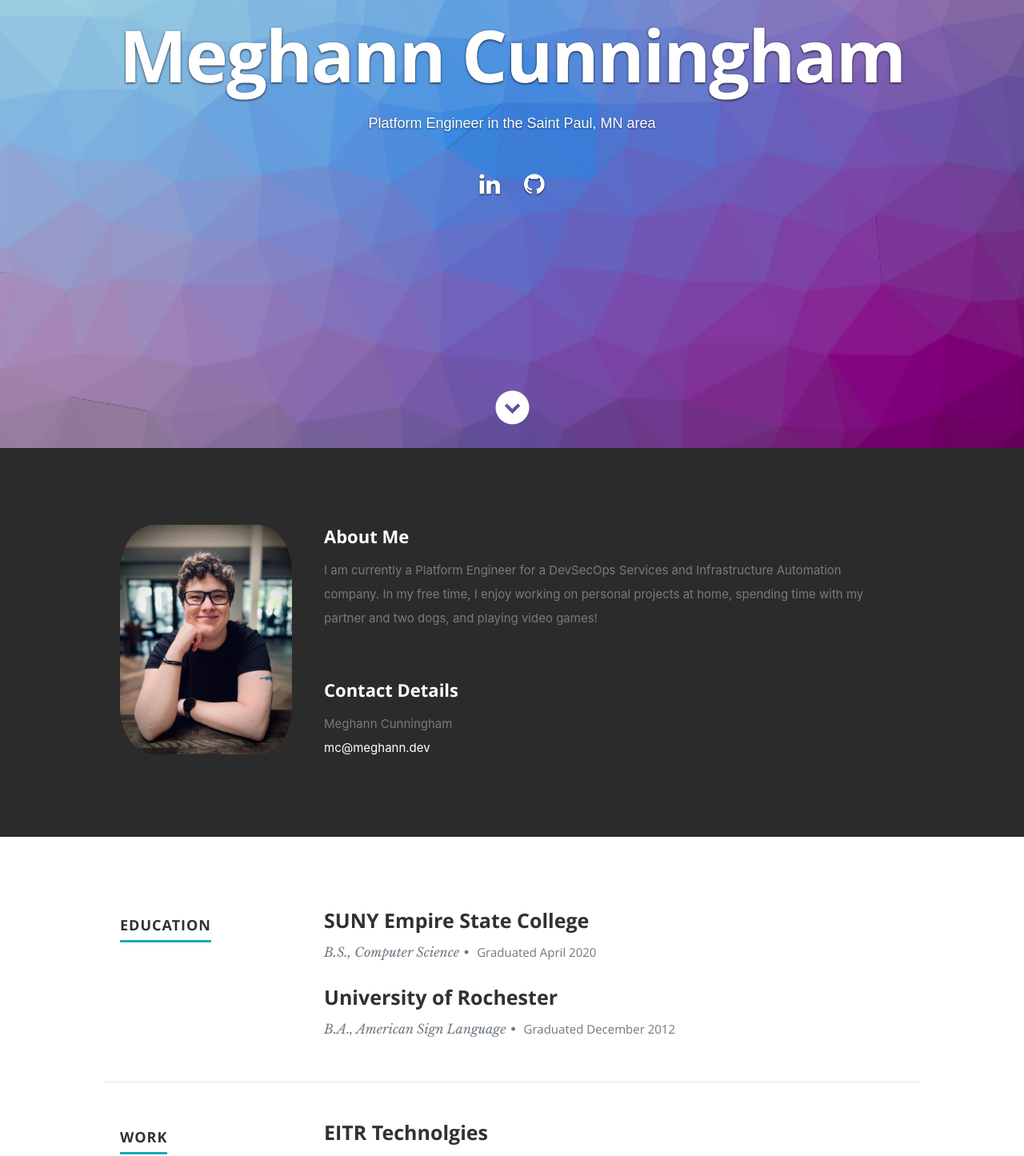
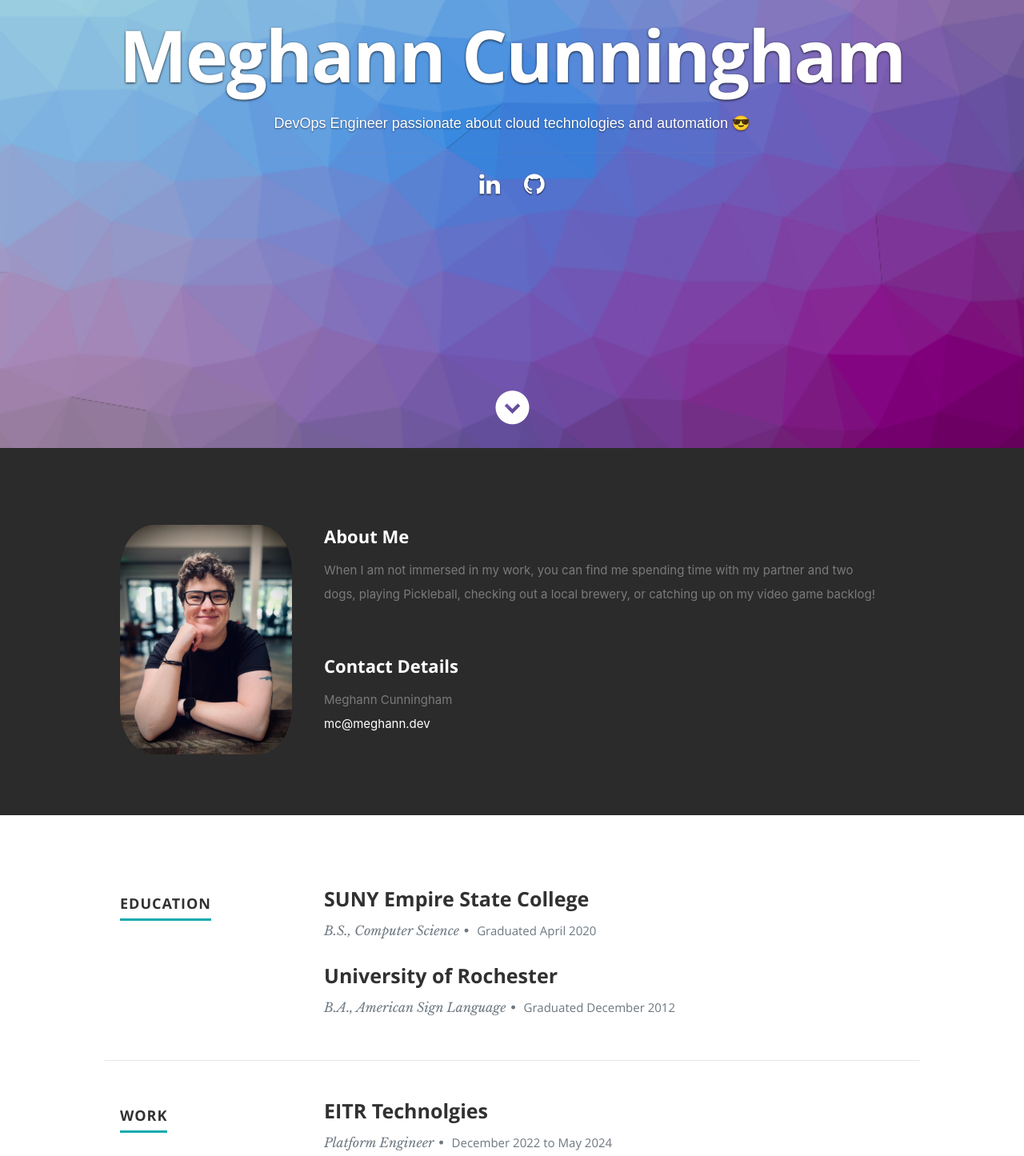
Before and after one commit to M3GH4NN/meghann-dev-app, a React (Create React App) app: page / in a window 1280 px wide. Shown: the part 240-1685 px from the top of the page at 80% size. Built offline with nearby package versions, Linux system fonts and the light colour scheme.

Commit message:
Update resumeData.js

```diff
--- a/src/components/resumeData.js
+++ b/src/components/resumeData.js
@@ -1,14 +1,14 @@
 let resumeData = {
   imagebaseurl: "https://ivy555.github.io/",
   name: "Meghann Cunningham",
-  role: "Platform Engineer in the Saint Paul, MN area",
+  role: "DevOps Engineer passionate about cloud technologies and automation 😎",
   linkedinId: "",
   skypeid: "",
   roleDescription: "",
   socialLinks: [
     {
       name: "linkedin",
-      url: "https://www.linkedin.com/in/meghann-cunningham-239b5a4b/",
+      url: "https://www.linkedin.com/in/meghann-dev/",
       className: "fa fa-linkedin",
     },
     {
@@ -18,8 +18,8 @@ let resumeData = {
     },
   ],
   aboutme:
-    "I am currently a Platform Engineer for a DevSecOps Services and Infrastructure Automation company. In my free time, I enjoy working on personal projects at home, spending time with my partner and two dogs, and playing video games!",
-  address: "Saint Paul, MN",
+    "When I am not immersed in my work, you can find me spending time with my partner and two dogs, playing Pickleball, checking out a local brewery, or catching up on my video game backlog!",
+  // address: "Saint Paul, MN",
   email: "mc@meghann.dev",
   education: [
     {
@@ -40,7 +40,7 @@ let resumeData = {
       CompanyName: "EITR Technolgies",
       specialization: "Platform Engineer",
       MonthOfLeaving: "December",
-      YearOfLeaving: "2022 to Current",
+      YearOfLeaving: "2022 to May 2024",
       Achievements: [
         "Develop and implement scalable, reliable, and efficient platform solutions based on business requirements and industry best practices",
         "Automate infrastructure provisioning, configuration, and deployment processes to ensure consistency and repeatability",
```
